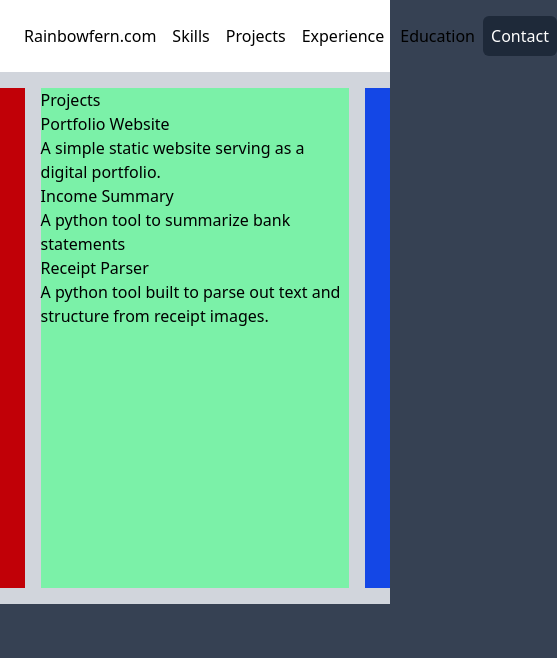
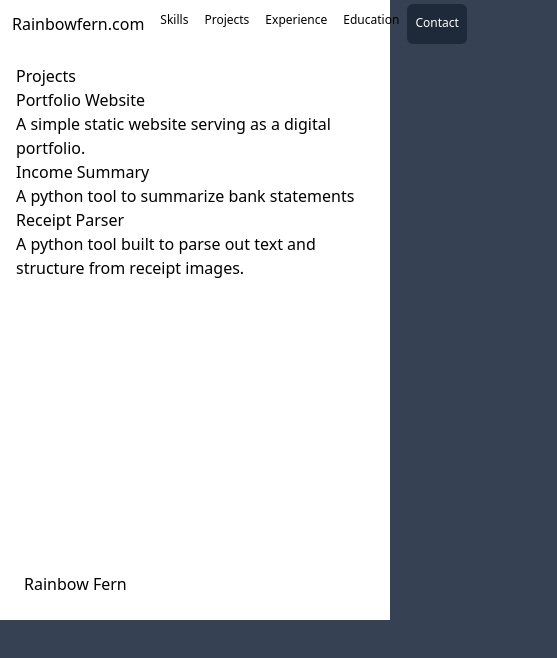
Before and after one commit to distractdiverge/portfolio-website, a React (Vite) app: page /projects in a window 390 px wide. Shown: the top 658 px of the page, 557 px wide, since content can reach past the window. Built offline with nearby package versions, Linux system fonts and the light colour scheme.

Commit message:
Added responsive fonts and sizing for layout

```diff
--- a/src/components/footer.tsx
+++ b/src/components/footer.tsx
@@ -2,9 +2,9 @@
 
 const FooterComponent : React.FC = () => {
     return (
-        <div id="footer" className="bg-white">
-
-        </div>
+        <footer className="bg-white p-4">
+            <h2 className="p-2">Rainbow Fern</h2>
+        </footer>
     );
 };
 
--- a/src/components/header.tsx
+++ b/src/components/header.tsx
@@ -2,24 +2,25 @@
 import { NavLink } from "react-router";
 
 const HeaderComponent : React.FC = () => {
+
     return (
-        <header className="bg-white flex justify-between p-4">
-            <h1 className="block p-2">Rainbowfern.com</h1>
+        <header className="bg-white flex justify-between p-1 md:p-4">
+            <h1 className="block p-2 text-s md:text-base">Rainbowfern.com</h1>
             <div className="flex">
                 <NavLink
-                    className="block p-2 hover:text-gray-400 hover:underline"
+                    className="text-xs md:text-base block p-2 hover:text-gray-400 hover:underline"
                     to="/skills">Skills</NavLink>
                 <NavLink
-                    className="block p-2 hover:text-gray-400 hover:underline"
+                    className="text-xs md:text-base block p-2 hover:text-gray-400 hover:underline"
                     to="/projects">Projects</NavLink>
                 <NavLink
-                    className="block p-2 hover:text-gray-400 hover:underline"
+                    className="text-xs md:text-base block p-2 hover:text-gray-400 hover:underline"
                     to="/experience">Experience</NavLink>
                 <NavLink
-                    className="block p-2 hover:text-gray-400 hover:underline"
+                    className="text-xs md:text-base block p-2 hover:text-gray-400 hover:underline"
                     to="/education">Education</NavLink>
                 <NavLink
-                    className="rounded-md bg-gray-800 text-white mx-auto p-2 hover:text-black hover:bg-gray-400"
+                    className=" block rounded-md text-xs md:text-base leading-[22px] bg-gray-800 text-white mx-auto p-2 hover:text-black hover:bg-gray-400"
                     to="/contact">Contact</NavLink>
             </div>
         </header>
--- a/src/main.tsx
+++ b/src/main.tsx
@@ -16,13 +16,13 @@
 ReactDOM.createRoot(document.getElementById('root')!).render(
   <React.StrictMode>
     <BrowserRouter>
-      <div className="bg-gray-300">
-        <div className="grid grid-cols-10 gap-4">
+      <div className="">
+        <div className="grid grid-cols-10 gap-0 md:gap-1">
           <div className="col-span-10">
               <HeaderComponent />
             </div>
-          <div className="col-span-1 bg-red-700">&nbsp;</div>
-          <div className="col-span-8 min-h-[500px] bg-green-300">
+          <div className="hidden md:block md:col-span-1 bg-gray-700">&nbsp;</div>
+          <div className="col-span-10 md:col-span-8 min-h-[500px] bg-white p-4">
             <Routes>
                 <Route path="/"           element={<App/>}          errorElement={<ErrorPage />} />
                 <Route path="/projects"   element={<Projects />}    errorElement={<ErrorPage />}/>
@@ -33,7 +33,7 @@
               </Routes>
 
           </div>
-          <div className="col-span-1 bg-blue-700"></div>
+          <div className="hidden md:block md:col-span-1 bg-gray-700"></div>
           <div className="col-span-10">
             <FooterComponent />
           </div>
```
